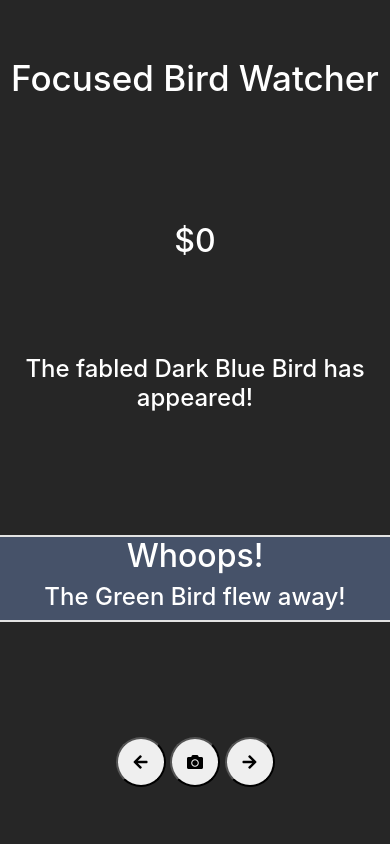
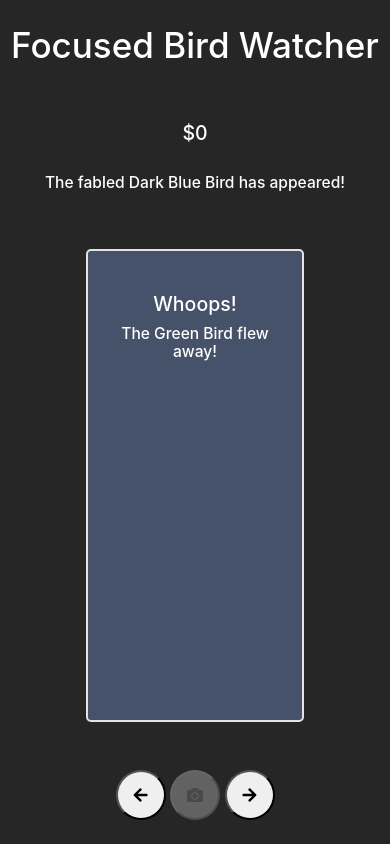
Before and after one commit to Alex0Blackwell/focused-bird-watcher-game, a plain HTML site: page index.html in a window 390 px wide. Drawn offline with nearby package versions, Linux system fonts and the light colour scheme.

Commit message:
mobile improvements, capture button disables properly

```diff
--- a/css/master.css
+++ b/css/master.css
@@ -12,8 +12,9 @@ h1, h2, h3, h4,p {
   border: 2px solid #e3e3e3;
   border-radius: 5px;
   display: none;
-  width: 100%;
-  height: 100%;
+  padding-top: 5vh;
+  height: 56vh;
+  width: 56vw;
   top: 0;
   left: 0;
   right: 0;
@@ -102,12 +103,21 @@ h1, h2, h3, h4,p {
   }
 }
 
-@media only screen and (max-width: 600px) {
+@media only screen and (max-width: 650px) {
   #bird {
     left: 20%;
   }
   h1 {
     font-size: 35px;
+  }
+  h2 {
+    font-size: 5vw;
+  }
+  h3, h4 {
+    font-size: 4vw;
+  }
+  .viewfinder {
+    margin-top: 15vh;
   }
 }
 
--- a/index.html
+++ b/index.html
@@ -48,7 +48,7 @@
 
       <div class="col-lg-12 text-center">
         <button class="focusBtn" type="button" name="button" onclick="focusFn(true)"><i class="fas fa-arrow-left"></i></button>
-        <button class="captureBtn" type="button" name="button" onclick="capture()"><i class="fas fa-camera"></i></button>
+        <button class="captureBtn" id="captureBtn" type="button" name="button" onclick="capture()"><i class="fas fa-camera"></i></button>
         <button class="focusBtn" type="button" name="button" onclick="focusFn(false)"><i class="fas fa-arrow-right"></i></button>
       </div>
     </div>
--- a/js/bird.js
+++ b/js/bird.js
@@ -76,6 +76,8 @@ function capture() {
   document.getElementById("viewfinderWrap").style.display = "none";
   document.getElementById("cornerSquare").style.display = "none";
   document.getElementById("photoContainer").style.display = "block";
+  document.getElementById("birdInfo").innerHTML = "A peaceful day"
+  document.getElementById("captureBtn").disabled = true;
 
   localStorage.money = Number(localStorage.money) + bird.price;
   document.getElementById("money").innerHTML = "$"+localStorage.money;
@@ -98,6 +100,7 @@ function off() {
   document.getElementById("photoContainer").style.display = "none";
   document.getElementById("viewfinderWrap").style.display = "block";
   document.getElementById("cornerSquare").style.display = "block";
+  document.getElementById("captureBtn").disabled = false;
   birdGen();
   onStart();
 }
@@ -115,7 +118,9 @@ function birdGen() {
     document.getElementById("gameLoss").style.display = "block";
     document.getElementById("lossLargeText").innerHTML = "Whoops!";
     document.getElementById("LossSmallText").innerHTML = "The "+bird.name+" flew away!";
+    document.getElementById("captureBtn").disabled = true;
     setTimeout(function() {
+      document.getElementById("captureBtn").disabled = false;
       document.getElementById("gameLoss").style.display = "none";
       document.getElementById("viewfinderWrap").style.display = "block";
       document.getElementById("cornerSquare").style.display = "block";
```
